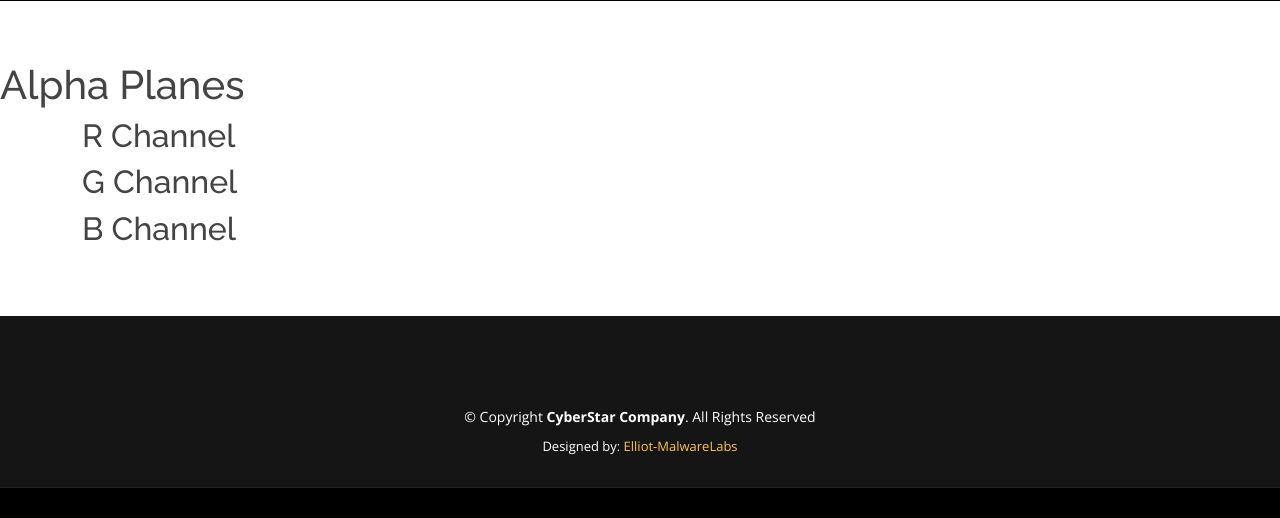
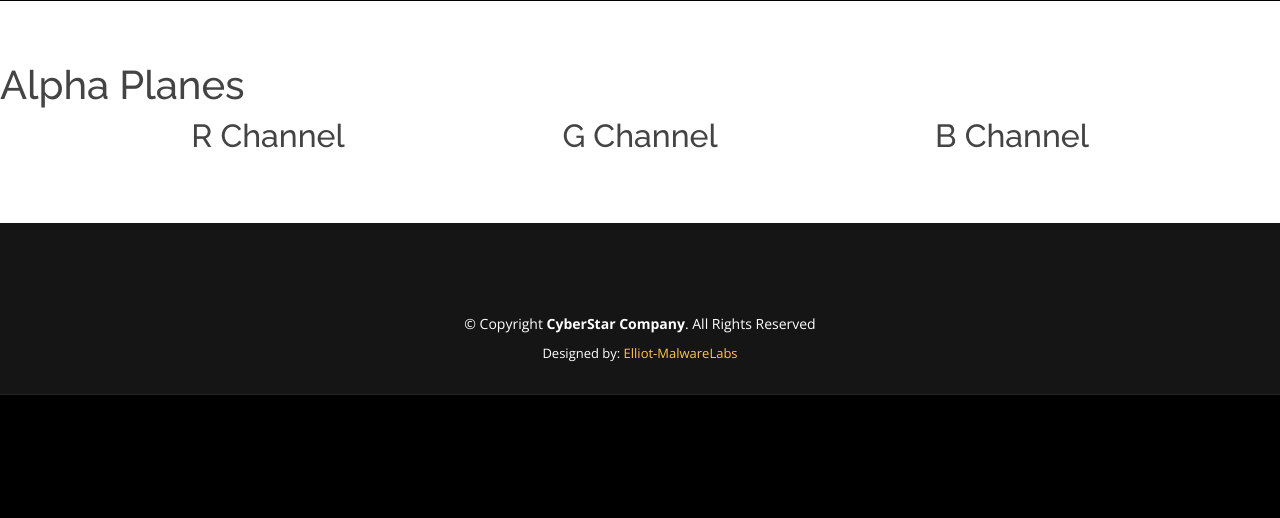
Before and after one commit to elliot-hacks/FileForensics, a Django app: template home/templates/image_viewer/display_alpha_planes.html in a window 1280 px wide. Shown: the part 799-1317 px from the top of the page. After the commit the page ends 1194 px from the top, so only its background shows below. Run offline with Django 4.2, Linux system fonts and the light colour scheme; the template is opened without the code that fills it, so the values that code supplies are empty; some libraries are stand-ins or nearby versions.

Commit message:
Improve designs for Image staganography

```diff
--- a/home/templates/image_viewer/display_alpha_planes.html
+++ b/home/templates/image_viewer/display_alpha_planes.html
@@ -2,24 +2,38 @@
 {% load static %}
 {% block content %}
 <style>
-    .image-column img {
-        width: 150px; /* Adjust the width as per your requirement */
+    .channel-row {
+        display: flex;
+        justify-content: space-between;
+    }
+
+    .channel-column {
+        flex: 1;
+        display: flex;
+        flex-direction: column;
+        align-items: center;
+    }
+
+    .channel-column img {
+        width: 300px; /* Adjust the width as per your requirement */
         height: auto;
+        margin-bottom: 10px;
     }
 </style>
 <section id="about" class="about">
     <h1>Alpha Planes</h1>
     <div class="container">
-        <div class="image-column">
+        <div class="channel-row">
+            <div class="channel-column">
                 <h2>R Channel</h2>
                 {% for image in images|slice:"0:8" %}
                     <div class="image">
-                    <img src="{{ image }}" alt="R_{{ forloop.counter0 }}">
+                        <img src="{{ image }}" alt="R_{{ forloop.counter0 }}" width: 50px;>
                         <p>R_{{ forloop.counter0 }}</p>
                     </div>
                 {% endfor %}
             </div>
-        <div class="image-column">
+            <div class="channel-column">
                 <h2>G Channel</h2>
                 {% for image in images|slice:"8:16" %}
                     <div class="image">
@@ -28,7 +42,7 @@
                     </div>
                 {% endfor %}
             </div>
-        <div class="image-column">
+            <div class="channel-column">
                 <h2>B Channel</h2>
                 {% for image in images|slice:"16:24" %}
                     <div class="image">
@@ -38,5 +52,6 @@
                 {% endfor %}
             </div>
         </div>
+    </div>
 </section>
 {% endblock %}
```
Lines whose indentation alone changed are shown as unchanged.
